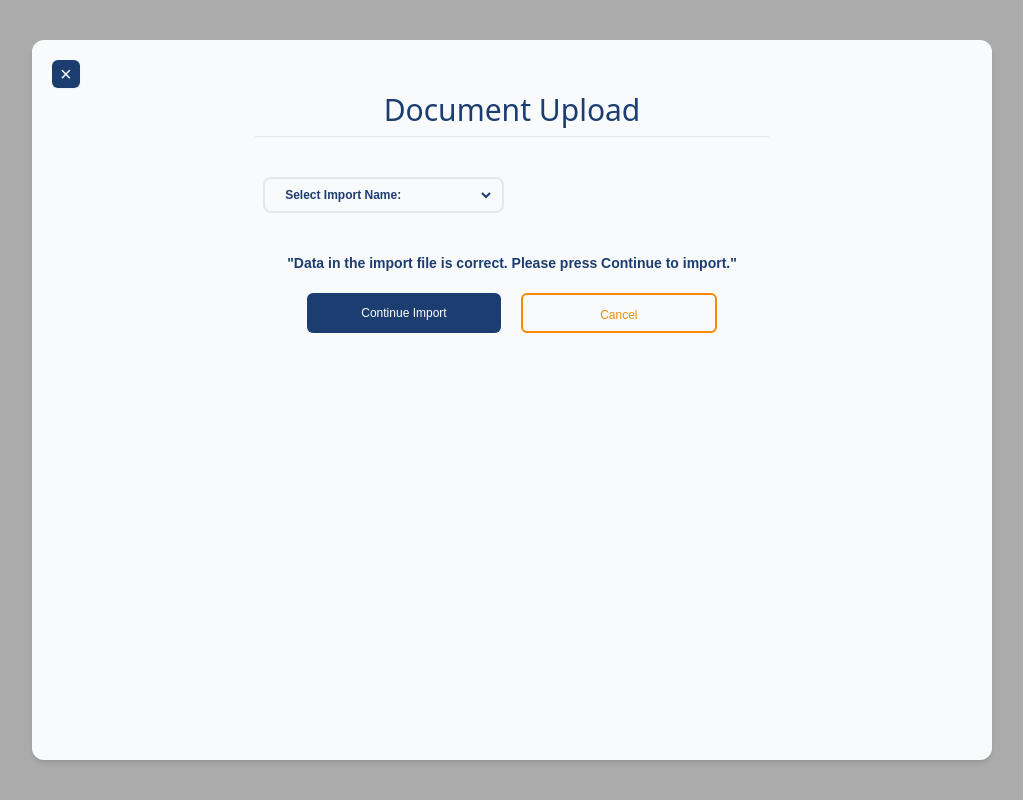
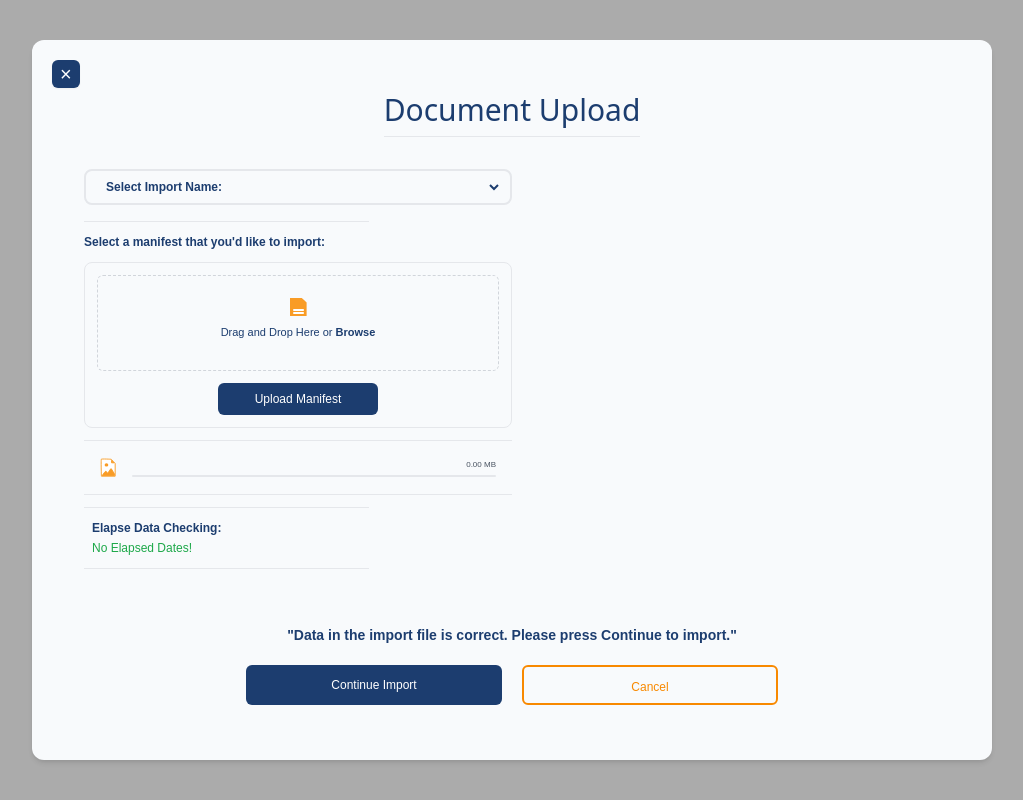
Before and after one commit to galoelmer/upload-document, a React (Vite) app: page / in a window 1280 px wide. Shown: the whole page, without its empty margins (128-1151 px from the left). Built offline with nearby package versions, Linux system fonts and the light colour scheme.

Commit message:
add drag and drop component

```diff
--- /dev/null
+++ b/src/components/drag-and-drop-file/index.tsx
@@ -0,0 +1,124 @@
+import { useCallback, useState } from "react";
+
+import Button from "../button";
+
+import FileIcon from "../../icons/file-icon";
+import ImageIcon from "../../icons/image-icon";
+
+interface FileDropProps {
+  onFileDrop: (file: File) => void;
+  className?: string;
+}
+
+const FileDrop = ({ onFileDrop, className }: FileDropProps) => {
+  const [file, setFile] = useState<File | null>(null);
+  const [isDragOver, setIsDragOver] = useState(false);
+
+  const handleDragOver = useCallback(
+    (event: React.DragEvent<HTMLDivElement>) => {
+      event.preventDefault();
+      setIsDragOver(true);
+    },
+    []
+  );
+
+  const handleFileDrop = useCallback(
+    (event: React.DragEvent<HTMLDivElement>) => {
+      event.preventDefault();
+      setIsDragOver(false);
+
+      const dropFile = event.dataTransfer.files[0];
+
+      if (dropFile) {
+        setFile(dropFile);
+        onFileDrop(dropFile);
+      }
+    },
+    [onFileDrop]
+  );
+
+  const handleInputChange = useCallback(
+    (event: React.ChangeEvent<HTMLInputElement>) => {
+      const selectedFile = event.target.files?.[0];
+      setFile(selectedFile || null);
+      onFileDrop(selectedFile as File);
+    },
+    [onFileDrop]
+  );
+
+  const handleFileRemove = () => setFile(null);
+
+  return (
+    <div>
+      <div className="flex flex-col justify-center items-center border rounded-lg my-2 p-3">
+        <div
+          className={`border h-24 rounded-md w-full
+          ${isDragOver ? "border-blue-500" : "border-gray-300"}
+          ${file ? "border-none" : "border-dashed"} ${className}`}
+          onDragOver={handleDragOver}
+          onDrop={handleFileDrop}
+        >
+          {file ? (
+            <div className="flex justify-center items-center h-full">
+              <FileIcon />
+              <p className="text-sm ml-2 mr-4">{file.name}</p>
+              <span
+                onClick={handleFileRemove}
+                className="text-red-400 cursor-pointer"
+              >
+                ✘
+              </span>
+            </div>
+          ) : (
+            <div className="relative flex flex-col justify-center items-center h-full">
+              <FileIcon />
+              <p className="text-[11px] p-2">
+                Drag and Drop Here or <strong>Browse</strong>
+              </p>
+              <input
+                type="file"
+                className="absolute border top-0 bottom-0 left-0 right-0 opacity-0"
+                onChange={handleInputChange}
+              />
+            </div>
+          )}
+        </div>
+        <Button
+          label="Upload Manifest"
+          size="sm"
+          className="mt-3 min-w-44 sm:h-8"
+        />
+      </div>
+      <div className="border-t border-b p-4 my-3">
+        <div className="flex items-center">
+          <ImageIcon />
+          <div className="flex flex-col ml-4 w-full">
+            <div className="flex items-center mb-1">
+              <p className="text-xs w-full font-thin text-gray-400">
+                {file?.name || ""}
+              </p>
+              <span className="text-[8px] font-thin text-gray-600 text-nowrap">
+                {((file?.size || 0) / (1024 * 1024)).toFixed(2)} MB
+              </span>
+            </div>
+            <div
+              className={`relative h-[2px] w-full rounded-full bg-gray-200 overflow-hidden`}
+            >
+              <span
+                className="absolute bg-orange h-full left-0"
+                style={{
+                  width: `${(
+                    ((file?.size || 0) / 10000000) *
+                    100
+                  ).toString()}%`,
+                }}
+              ></span>
+            </div>
+          </div>
+        </div>
+      </div>
+    </div>
+  );
+};
+
+export default FileDrop;
--- a/src/components/dropdown-selector/index.tsx
+++ b/src/components/dropdown-selector/index.tsx
@@ -27,7 +27,7 @@ const Dropdown = ({
   };
 
   return (
-    <div className="border-2 pr-2 rounded-lg m-2 overflow-hidden">
+    <div className="border-2 pr-2 rounded-lg m-2 sm:m-0 overflow-hidden">
       <select
         value={selectedValue || ""}
         onChange={handleSelect}
--- a/src/components/upload-document-form/form-body.tsx
+++ b/src/components/upload-document-form/form-body.tsx
@@ -1,15 +1,20 @@
 import Dropdown from "../dropdown-selector";
+import FileDrop from "../drag-and-drop-file";
 
 type SetStateAction<T> = React.Dispatch<React.SetStateAction<T>>;
 
 interface FormBodyProps {
   setImportName: SetStateAction<string | null>;
+  setFile: SetStateAction<File | null>;
 }
 
-const FormBody = ({ setImportName }: FormBodyProps) => {
+const FormBody = ({ setImportName, setFile }: FormBodyProps) => {
+  const handleDragAndDropFile = (file: File) => {
+    setFile(file);
+  };
   return (
     <section className="flex flex-col mt-8 lg:flex-row">
-      <section className="h-full lg:w-1/2">
+      <section className="h-full lg:w-1/2 text-center sm:text-left">
         <Dropdown
           defaultLabel="Select Import Name:"
           onSelect={(value) => setImportName(value)}
@@ -19,6 +24,17 @@ const FormBody = ({ setImportName }: FormBodyProps) => {
             { value: "option3", label: "Option 3" },
           ]}
         />
+        <hr className="bg-slate-700 sm:w-2/3 mt-4" />
+        <h3 className="text-xs font-semibold my-3">
+          Select a manifest that you'd like to import:
+        </h3>
+        <FileDrop onFileDrop={handleDragAndDropFile} />
+        <hr className="bg-slate-700 sm:w-2/3 mt-2" />
+        <div className="m-2 py-1">
+          <h3 className="text-xs font-semibold">Elapse Data Checking: </h3>
+          <p className="text-xs text-green mt-1">No Elapsed Dates!</p>
+        </div>
+        <hr className="bg-slate-700 sm:w-2/3 mt-2" />
       </section>
       <section className="h-full sm:p-6 sm:py-2 lg:w-1/2"></section>
     </section>
--- a/src/components/upload-document-form/index.tsx
+++ b/src/components/upload-document-form/index.tsx
@@ -9,10 +9,12 @@ interface FormProps {
 
 const UploadDocumentForm = ({ handleCancel }: FormProps) => {
   const [importName, setImportName] = useState<string | null>(null);
+  const [file, setFile] = useState<File | null>(null);
 
   const handleFormSubmit = () => {
     const formData = {
       importName,
+      file,
     };
 
     console.log(formData);
@@ -20,13 +22,15 @@ const UploadDocumentForm = ({ handleCancel }: FormProps) => {
 
   return (
     <div className="sm:mx-5 my-5 h-full">
-      <section className="sm:w-fit sm:m-auto ">
-        <h2 className="text-center font-sans font-medium text-2xl sm:text-3xl">
-          Document Upload
-        </h2>
-        <hr className="bg-slate-700 w-full mt-2" />
-        <FormBody setImportName={setImportName} />
-        <section className="sm:p-8">
+      <section className="">
+        <div className="sm:w-fit sm:m-auto">
+          <h2 className="text-center font-sans font-medium text-2xl sm:text-3xl">
+            Document Upload
+          </h2>
+          <hr className="bg-slate-700 w-full mt-2" />
+        </div>
+        <FormBody setImportName={setImportName} setFile={setFile} />
+        <section className="mt-6 sm:p-8">
           <p className="text-center text-xs sm:text-sm font-semibold">
             "Data in the import file is correct. Please press Continue to
             import."
@@ -35,13 +39,13 @@ const UploadDocumentForm = ({ handleCancel }: FormProps) => {
             <Button
               label="Continue Import"
               onClick={handleFormSubmit}
-              className="w-full"
+              className="w-full sm:w-64"
             />
             <Button
               label="Cancel"
               type="outline"
               onClick={handleCancel}
-              className="w-full"
+              className="w-full sm:w-64"
             />
           </div>
         </section>
--- /dev/null
+++ b/src/icons/clock-icon.tsx
@@ -0,0 +1,29 @@
+import React from "react";
+
+const ClockIcon: React.FC = () => {
+  return (
+    <svg
+      width="16"
+      height="16"
+      viewBox="0 0 20 20"
+      fill="none"
+      xmlns="http://www.w3.org/2000/svg"
+    >
+      <circle cx="10" cy="10" r="9" stroke="#546A8F" strokeWidth="2" />
+      <path
+        d="M9.87952 9.63856H5.5"
+        stroke="#546A8F"
+        strokeWidth="2"
+        strokeLinecap="round"
+      />
+      <path
+        d="M9.87952 9.63856L13.1585 13.9242"
+        stroke="#546A8F"
+        strokeWidth="2"
+        strokeLinecap="round"
+      />
+    </svg>
+  );
+};
+
+export default ClockIcon;
--- /dev/null
+++ b/src/icons/file-icon.tsx
@@ -0,0 +1,38 @@
+import React from "react";
+
+const FileIcon: React.FC = () => {
+  return (
+    <svg
+      width="17"
+      height="18"
+      viewBox="0 0 17 18"
+      fill="none"
+      xmlns="http://www.w3.org/2000/svg"
+    >
+      <path
+        d="M0 0H11.7692L14.5385 2.57143L16.6154 4.5V18H0V0Z"
+        fill="#F99C26"
+      />
+      <line
+        x1="4"
+        y1="15"
+        x2="13.0769"
+        y2="15"
+        stroke="white"
+        strokeWidth="2"
+        strokeLinecap="round"
+      />
+      <line
+        x1="4"
+        y1="12"
+        x2="13.0769"
+        y2="12"
+        stroke="white"
+        strokeWidth="2"
+        strokeLinecap="round"
+      />
+    </svg>
+  );
+};
+
+export default FileIcon;
--- /dev/null
+++ b/src/icons/image-icon.tsx
@@ -0,0 +1,38 @@
+import React from "react";
+
+const ImageIcon: React.FC = () => {
+  return (
+    <svg
+      width="17"
+      height="21"
+      viewBox="0 0 17 21"
+      fill="none"
+      xmlns="http://www.w3.org/2000/svg"
+    >
+      <path
+        d="M16.5 19.9714H1.51689C1.51415 19.8756 1.51106 19.7667 1.50767 19.6455C1.4932 19.1288 1.47316 18.39 1.4509 17.5016C1.40637 15.7246 1.35295 13.3499 1.31734 10.9578C1.28171 8.56464 1.26398 6.15833 1.29061 4.3166C1.30393 3.39458 1.3283 2.62135 1.36635 2.06439C1.38548 1.78448 1.40738 1.57002 1.43098 1.42262C1.43172 1.41801 1.43245 1.41352 1.43318 1.40914C1.50912 1.39387 1.60972 1.37861 1.73665 1.3644C2.06342 1.32782 2.51286 1.30374 3.05152 1.29049C4.12586 1.26407 5.51191 1.28163 6.88779 1.31721C8.26201 1.35275 9.61923 1.40608 10.6334 1.45056C11.1403 1.4728 11.5612 1.49281 11.8553 1.50725C11.9597 1.51238 12.0481 1.5168 12.1187 1.52038L14.6429 4.15437L16.5 6.09219V19.9714ZM1.46562 1.26474C1.46573 1.26505 1.46445 1.26915 1.46145 1.27609C1.46401 1.26791 1.46551 1.26443 1.46562 1.26474ZM1.30951 1.44122C1.30609 1.44287 1.30545 1.44292 1.30841 1.44167L1.30951 1.44122Z"
+        fill="white"
+        stroke="#F99C26"
+      />
+      <path
+        d="M15.4162 5.40958L12.5642 2.65656L12.5704 5.41487L15.4162 5.40958Z"
+        fill="#F99C26"
+        stroke="#F99C26"
+      />
+      <ellipse
+        cx="7.01953"
+        cy="7.71382"
+        rx="1.99609"
+        ry="1.82252"
+        fill="#F99C26"
+      />
+      <path
+        d="M5.02344 15.6114L2.36198 19.2564H15.6693V17.4339L12.3424 11.9664H11.6771L8.35026 16.8264L6.35417 14.3964L5.02344 15.6114Z"
+        fill="#F99C26"
+        stroke="#F99C26"
+      />
+    </svg>
+  );
+};
+
+export default ImageIcon;
```
